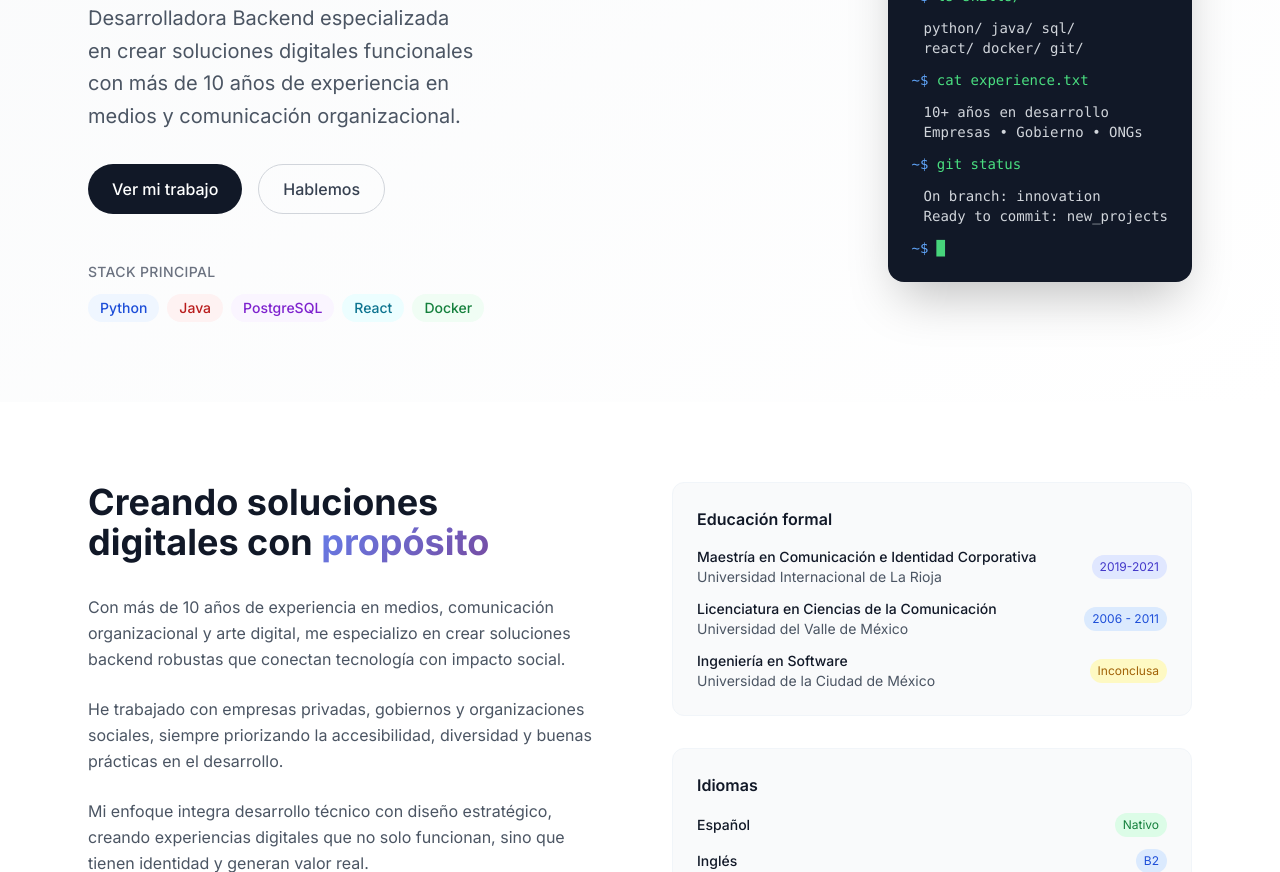
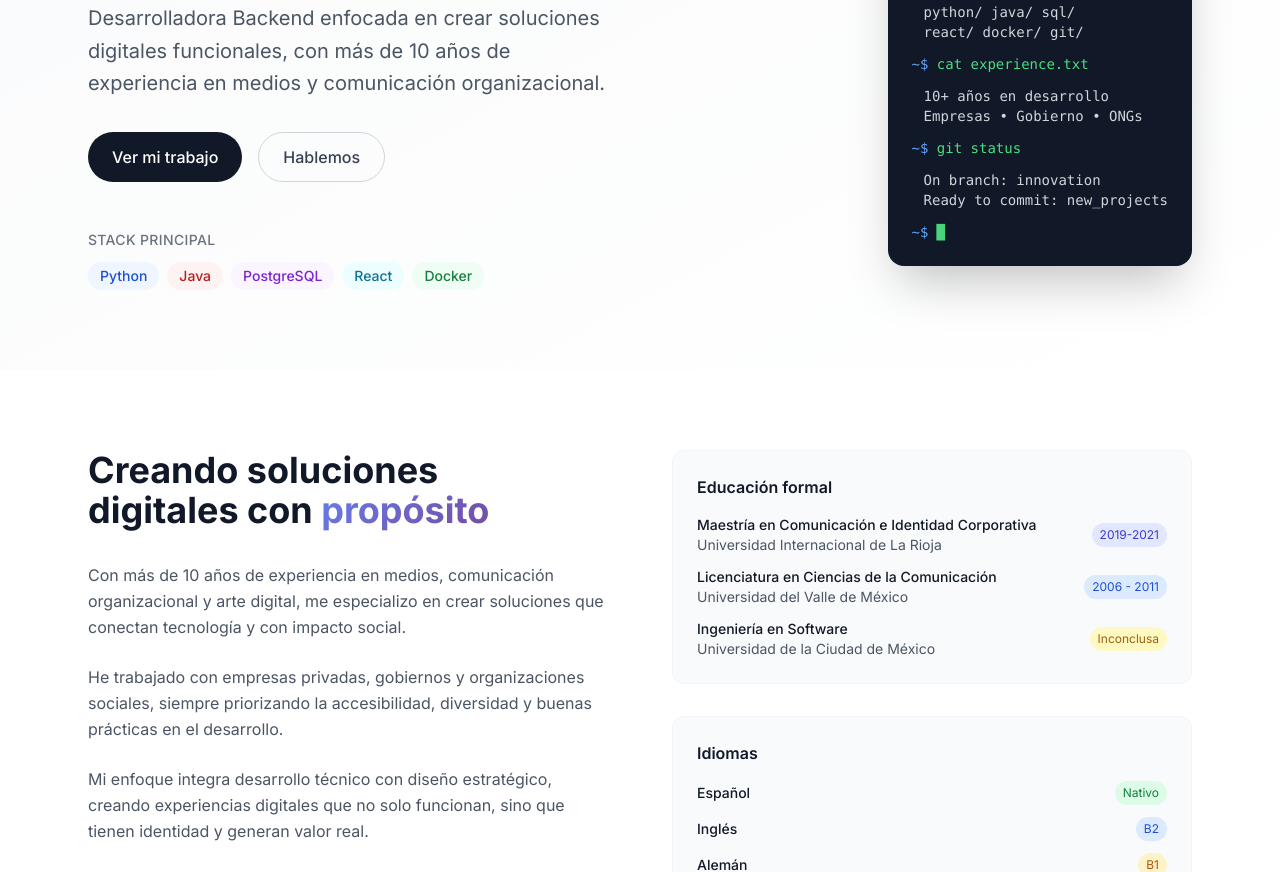
Before and after one commit to alejandrabarcena/revicv, a website: page index.html in a window 1280 px wide. Shown: the part 306-1178 px from the top of the page. Drawn offline with nearby package versions, Linux system fonts and the light colour scheme.

Commit message:
subir cambios

```diff
--- a/index.html
+++ b/index.html
@@ -146,8 +146,8 @@
             </h1>
 
             <p class="text-xl text-gray-600 mb-8 text-balance leading-relaxed">
-              Desarrolladora Backend especializada en crear soluciones digitales
-              funcionales con más de 10 años de experiencia en medios y
+              Desarrolladora Backend enfocada en crear soluciones digitales
+              funcionales, con más de 10 años de experiencia en medios y
               comunicación organizacional.
             </p>
 
@@ -275,8 +275,7 @@
               <p>
                 Con más de 10 años de experiencia en medios, comunicación
                 organizacional y arte digital, me especializo en crear
-                soluciones backend robustas que conectan tecnología con impacto
-                social.
+                soluciones que conectan tecnología y con impacto social.
               </p>
               <p>
                 He trabajado con empresas privadas, gobiernos y organizaciones
```
